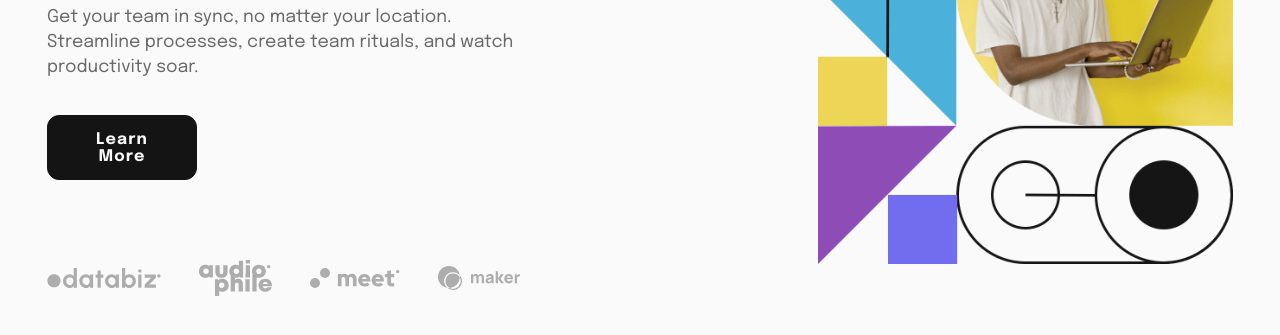
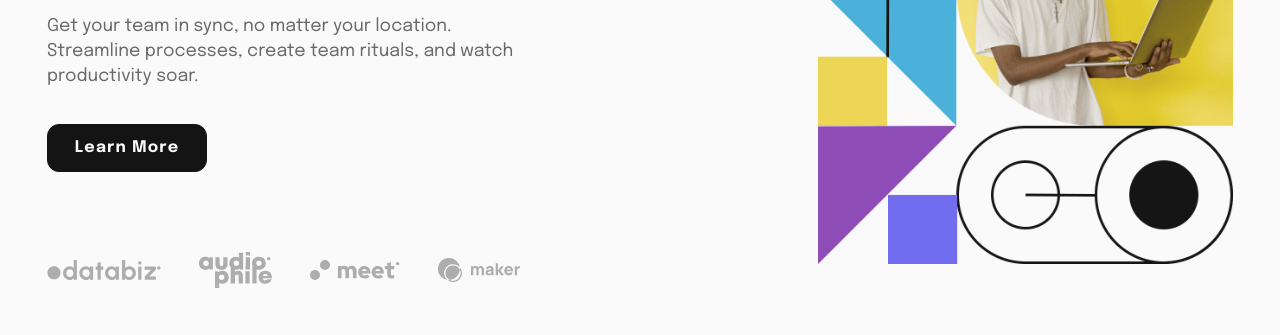
Before and after one commit to imohib168/snap-dropdown, a plain HTML site: page index.html in a window 1280 px wide. Shown: the part 377-712 px from the top of the page. Drawn offline with Linux system fonts and the light colour scheme.

Commit message:
button UI issue fixed

```diff
--- a/style.css
+++ b/style.css
@@ -277,7 +277,7 @@ img {
 
 .learn-btn {
   display: inline-block;
-  max-width: 150px;
+  max-width: 160px;
   background-color: var(--black);
   border-radius: 12px;
   font-size: 1rem;
```
